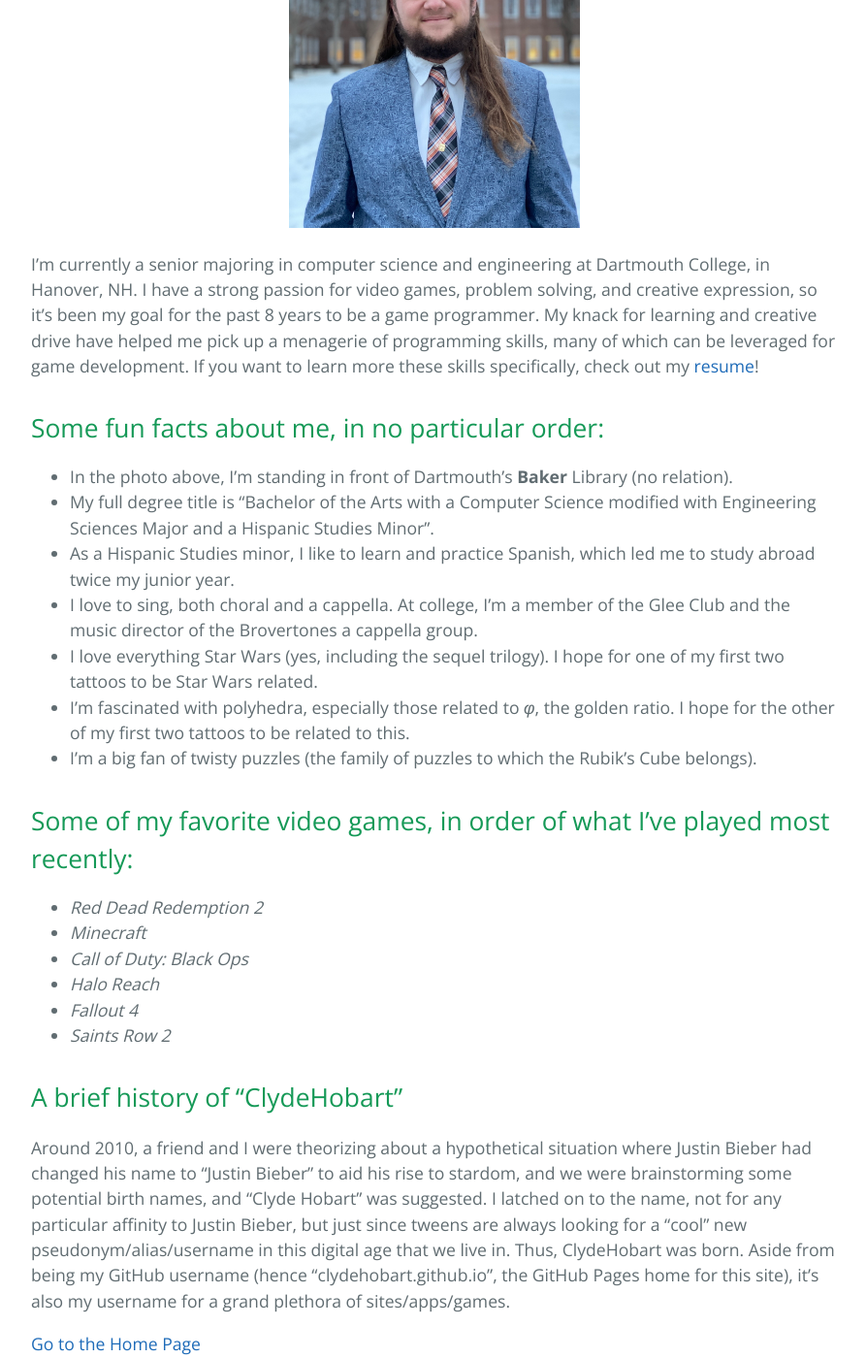
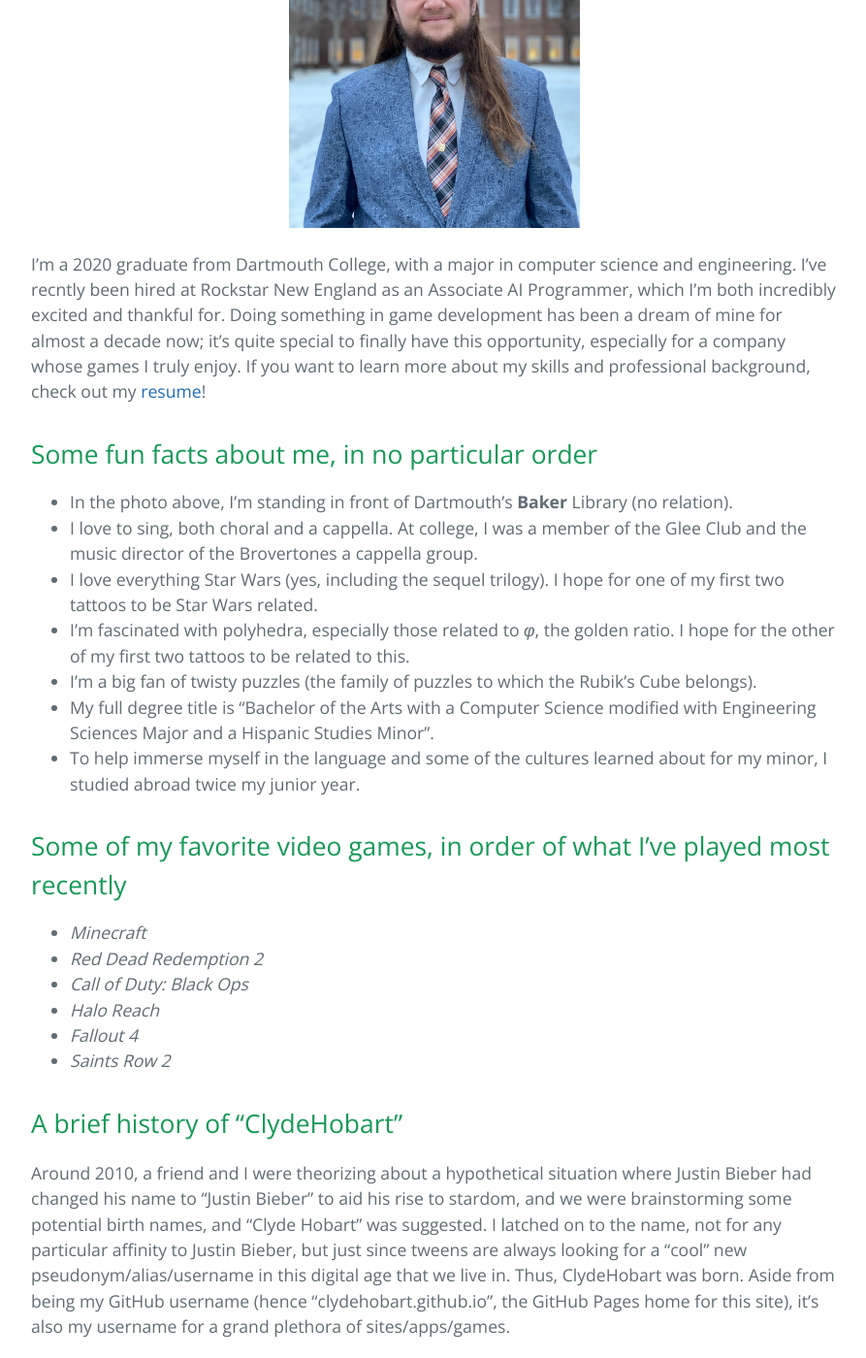
Before and after one commit to ClydeHobart/clydehobart.github.io, a Jekyll site: the page built from about.md, in a window 1280 px wide and 1400 px high, scrolled down 586 px. Shown: the whole window at 97% size, without its empty margins (192-1085 px from the left). Built offline with Jekyll 4.4.1, drawn with Linux system fonts in a browser that asks for light colours.

Commit message:
added post for op-co-op, updated now and about

```diff
--- a/_posts/2019-11-01-vr-starcatcher.markdown
+++ b/_posts/2019-11-01-vr-starcatcher.markdown
@@ -15,7 +15,8 @@ This was another project for my AR & VR development class. Using the Oculus Ques
         width="300px"/>
 </a></div>
 
-## Details:
+## Details
+
 * Framework: **Unity**
 * Languages: **C#**, **Python**
 * Hardware: **Oculus Quest**
--- a/about.md
+++ b/about.md
@@ -11,26 +11,29 @@ order: 0
     <img src="/assets/about/ZekeBaker_Headshot_16x9_small.jpg" alt="Photo of me" title="Photo of me" width="300px"/>
 </div>
 
-I'm currently a senior majoring in computer science and engineering at Dartmouth College, in Hanover, NH. I have a strong passion for video games, problem solving, and creative expression, so it's been my goal for the past 8 years to be a game programmer. My knack for learning and creative drive have helped me pick up a menagerie of programming skills, many of which can be leveraged for game development. If you want to learn more these skills specifically, check out my [resume](/assets/about/ZekeBaker_Resume.pdf)!
+I'm a 2020 graduate from Dartmouth College, with a major in computer science and engineering. I've recntly been hired at Rockstar New England as an Associate AI Programmer, which I'm both incredibly excited and thankful for. Doing something in game development has been a dream of mine for almost a decade now; it's quite special to finally have this opportunity, especially for a company whose games I truly enjoy. If you want to learn more about my skills and professional background, check out my [resume](/assets/about/ZekeBaker_Resume.pdf)!
 
-## Some fun facts about me, in no particular order:
+## Some fun facts about me, in no particular order
+
 * In the photo above, I'm standing in front of Dartmouth's **Baker** Library (no relation).
-* My full degree title is "Bachelor of the Arts with a Computer Science modified with Engineering Sciences Major and a Hispanic Studies Minor".
-* As a Hispanic Studies minor, I like to learn and practice Spanish, which led me to study abroad twice my junior year.
-* I love to sing, both choral and a cappella. At college, I'm a member of the Glee Club and the music director of the Brovertones a cappella group.
+* I love to sing, both choral and a cappella. At college, I was a member of the Glee Club and the music director of the Brovertones a cappella group.
 * I love everything Star Wars (yes, including the sequel trilogy). I hope for one of my first two tattoos to be Star Wars related.
 * I'm fascinated with polyhedra, especially those related to *φ*, the golden ratio. I hope for the other of my first two tattoos to be related to this.
 * I'm a big fan of twisty puzzles (the family of puzzles to which the Rubik's Cube belongs).
+* My full degree title is "Bachelor of the Arts with a Computer Science modified with Engineering Sciences Major and a Hispanic Studies Minor".
+* To help immerse myself in the language and some of the cultures learned about for my minor, I studied abroad twice my junior year.
 
-## Some of my favorite video games, in order of what I've played most recently:
+## Some of my favorite video games, in order of what I've played most recently
+
+* *Minecraft*
 * *Red Dead Redemption 2*
-* *Minecraft*
 * *Call of Duty: Black Ops*
 * *Halo Reach*
 * *Fallout 4*
 * *Saints Row 2*
 
 ## A brief history of "ClydeHobart"
+
 Around 2010, a friend and I were theorizing about a hypothetical situation where Justin Bieber had changed his name to "Justin Bieber" to aid his rise to stardom, and we were brainstorming some potential birth names, and "Clyde Hobart" was suggested. I latched on to the name, not for any particular affinity to Justin Bieber, but just since tweens are always looking for a "cool" new pseudonym/alias/username in this digital age that we live in. Thus, ClydeHobart was born. Aside from being my GitHub username (hence "clydehobart.github.io", the GitHub Pages home for this site), it's also my username for a grand plethora of sites/apps/games.
 
 [Go to the Home Page]({{ '/' | absolute_url }})
```
Also changed, not shown: _posts/2019-12-20-pentultimate-state-space-filler.md (+2 -1 lines), _posts/2020-06-08-operation-cooperative.md (added, +24 -0 lines), now.md (+2 -6 lines), assets/operation-cooperative/operation-cooperative.png (added), 1 other file.
